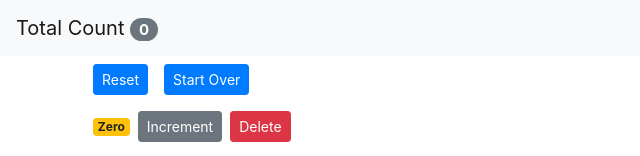
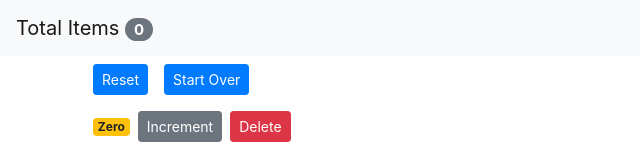
Before and after one commit to davidylee/counter-app, a React (Create React App) app: page / in a window 1280 px wide. Shown: the top 156 px of the page, without its empty margins (0-640 px from the left). Built offline with nearby package versions, Linux system fonts and the light colour scheme.

Commit message:
Update navbar title

```diff
--- a/src/components/navbar.jsx
+++ b/src/components/navbar.jsx
@@ -8,7 +8,7 @@ const NavBar = props => {
   return (
     <nav className="navbar navbar-light bg-light">
       <a className="navbar-brand" href="#">
-        Total Count{" "}
+        Total Items{" "}
         <span className="badge badge-pill badge-secondary">
           {props.totalCounters}
         </span>
--- a/src/index.js
+++ b/src/index.js
@@ -4,7 +4,6 @@ import "./index.css";
 import App from "./App";
 import * as serviceWorker from "./serviceWorker";
 import "bootstrap/dist/css/bootstrap.css";
-import Counters from "./components/counters";
 
 ReactDOM.render(<App />, document.getElementById("root"));
 
```
